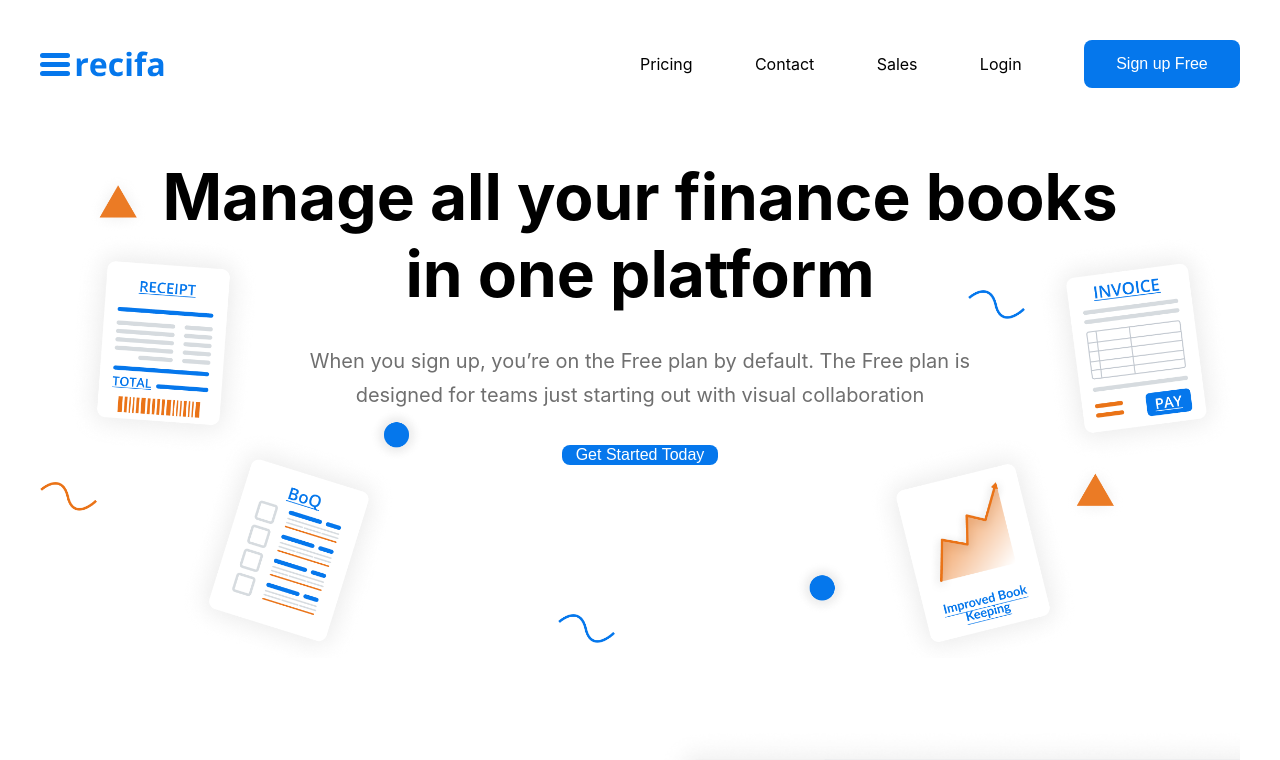
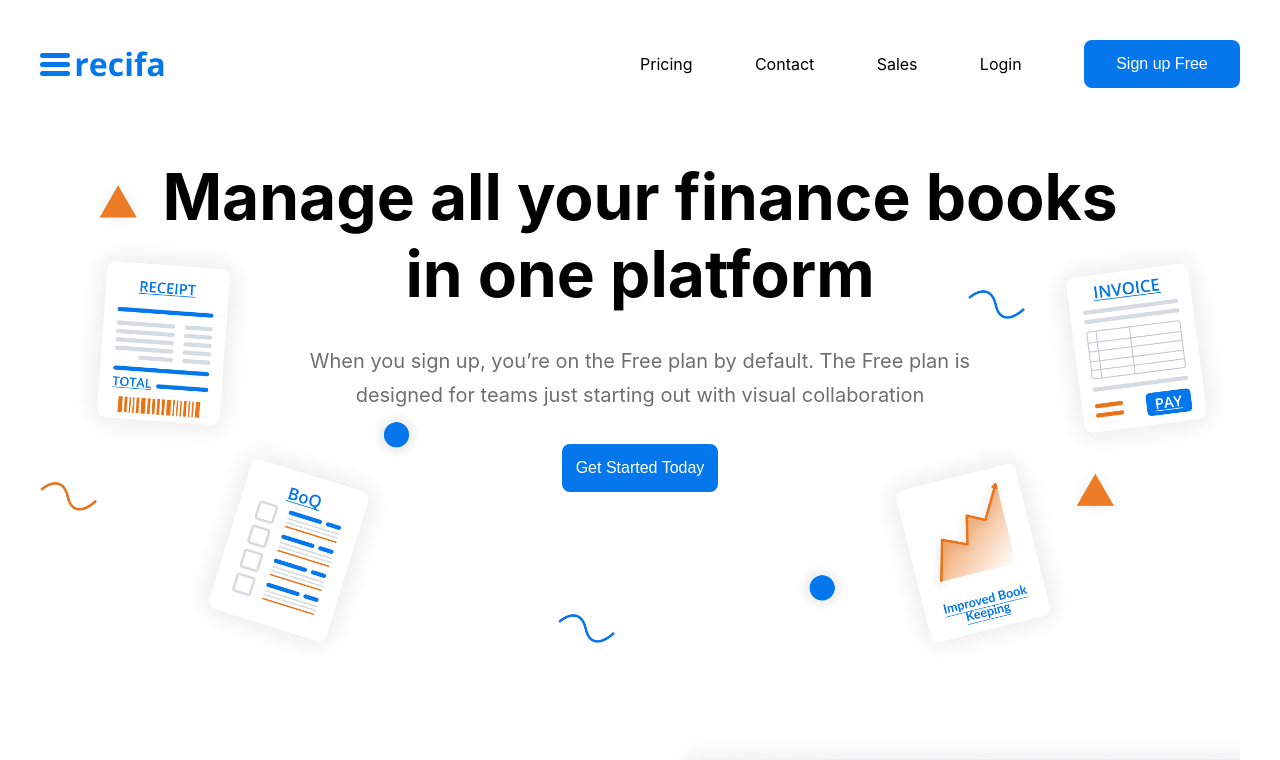
Before and after one commit to theuglygram/assesment, a React (Create React App) app: page / in a window 1280 px wide. Shown: the top 760 px of the page. Built offline with nearby package versions, Linux system fonts and the light colour scheme.

Commit message:
Update HeroSection1.js

```diff
--- a/src/components/home/HeroSection1.js
+++ b/src/components/home/HeroSection1.js
@@ -51,7 +51,6 @@ const SmallTxt = styled(desc)`
 `;
 const Button = styled(Btn)`
   text-align: center;
-  height: auto;
 `;
 
 export default HeroSection1;
```
